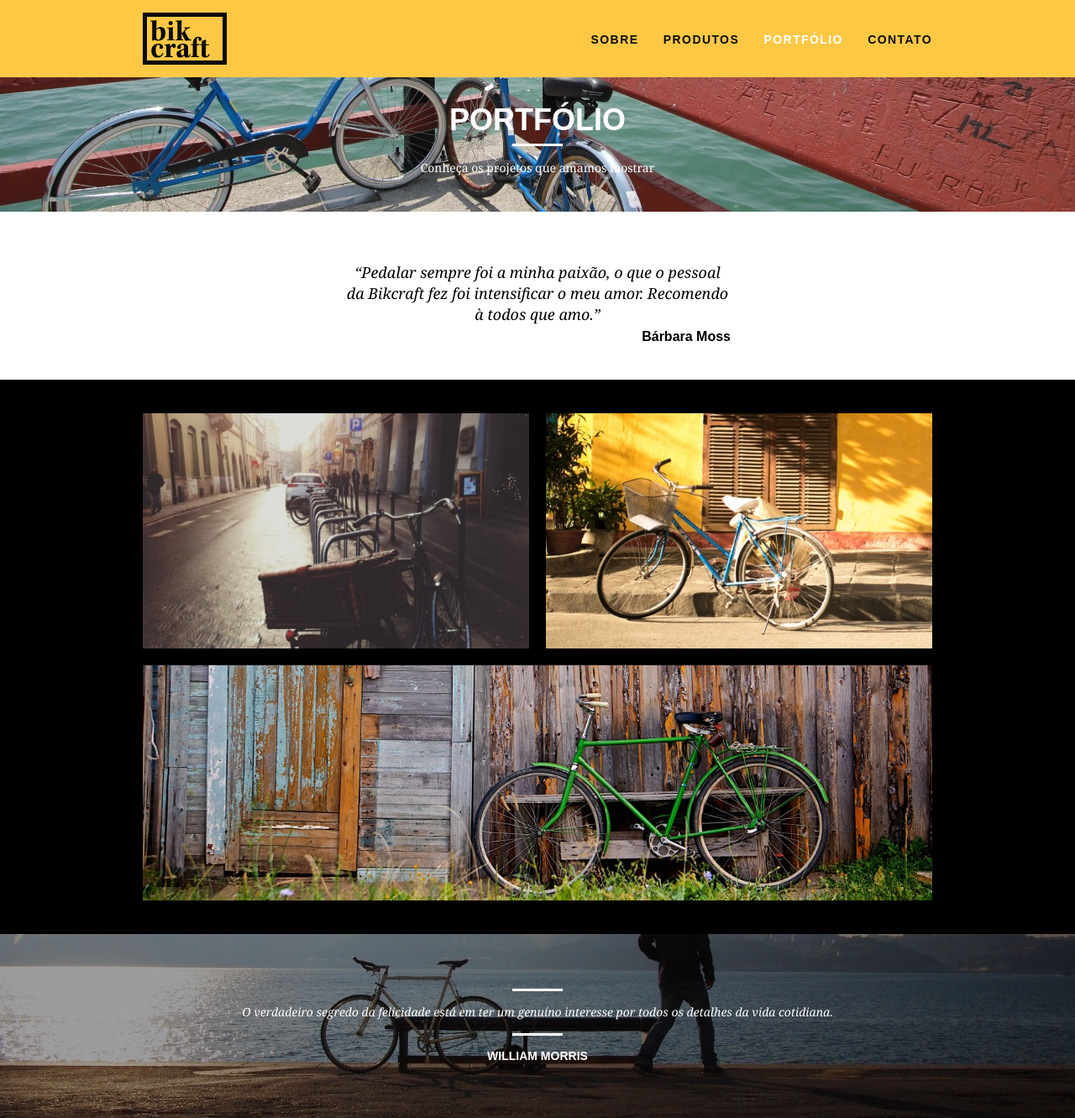
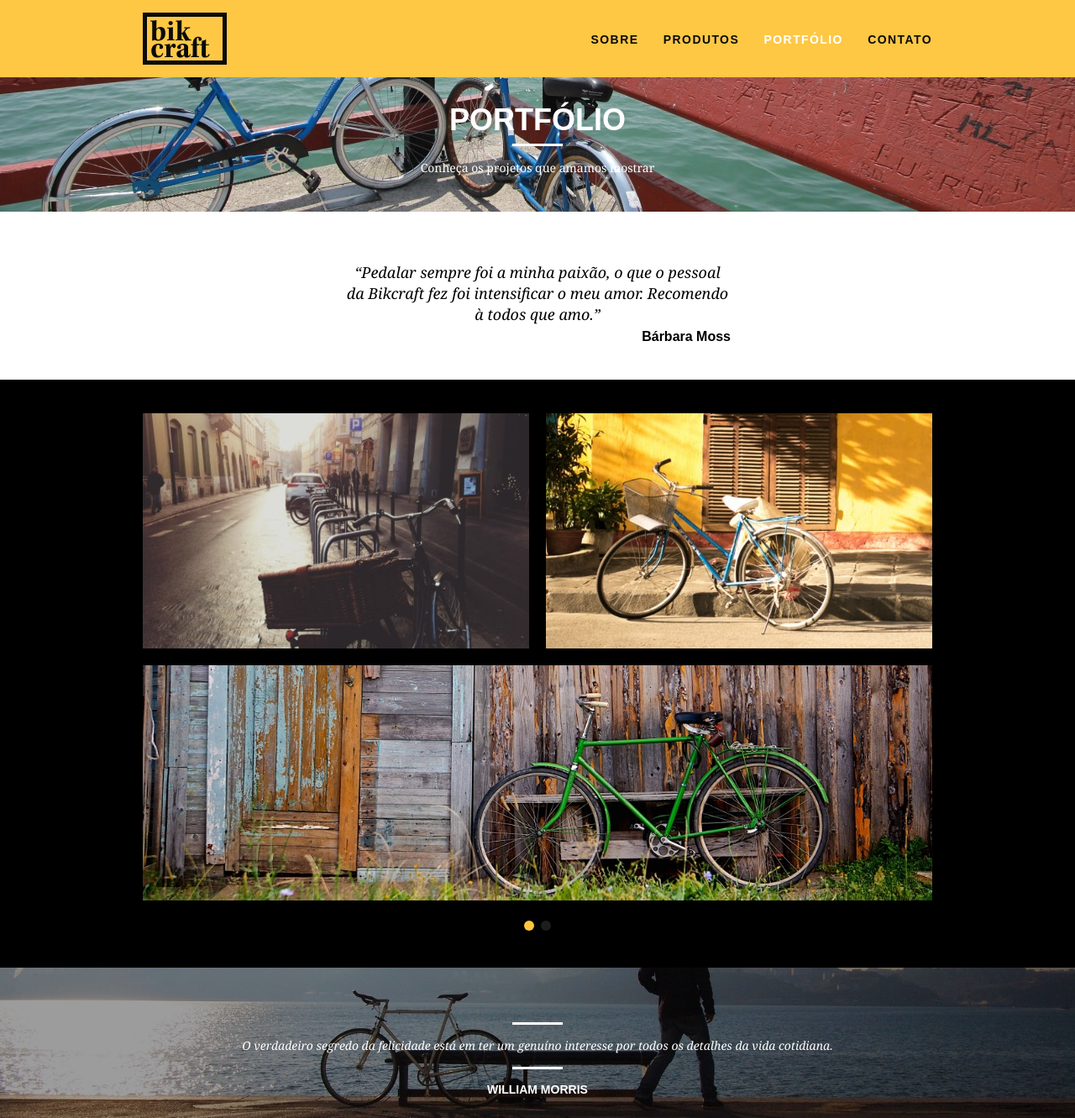
Before and after one commit to antonioizaias/origamid-bikcraft, a PHP site: page /portfolio.html in a window 1280 px wide. Shown: the top 1331 px of the page at 84% size. Run offline with PHP 8.4, Linux system fonts and the light colour scheme.

Commit message:
Plugin de Slide

```diff
--- a/about.html
+++ b/about.html
@@ -135,7 +135,6 @@
             </div>
         </footer>
         <!-- JavaScript -->
-        <script src="/src/simple-slide.js"></script>
         <script src="/src/script.js"></script>
     </body>
 </html>
--- a/assets/css/responsive.css
+++ b/assets/css/responsive.css
@@ -195,6 +195,11 @@
         padding-bottom: 20px;
     }
 
+    /* Navegação – Slide */
+    .js [data-slide-nav] {
+        margin-top: 0;
+    }
+
     /* Página de contato */
     .contato-form {
         padding-right: 0px;
--- a/assets/css/style.css
+++ b/assets/css/style.css
@@ -433,3 +433,45 @@ img {
     margin: 10px 0;
     background: #000;
 }
+
+/* JavaScript – Slide */
+.js [data-slide] {
+    position: relative;
+}
+
+.js [data-slide] > * {
+    position: absolute;
+    top: 0px;
+    opacity: 0;
+}
+.js [data-slide] > .active {
+    position: relative;
+    opacity: 1;
+    transition: opacity 500ms;
+    z-index: 1;
+}
+
+/* Navegação – Slide */
+.js [data-slide-nav] {
+    display: block;
+    text-align: center;
+    margin-top: 20px;
+}
+
+.js [data-slide-nav] > button {
+    display: inline-block;
+    width: 12px;
+    height: 12px;
+    margin: 4px;
+    border: none;
+    padding: 0;
+    border-radius: 6px;
+    /* Colocando os números pro lado e ocultando tudo que está fora */
+    text-indent: -60px;
+    overflow: hidden;
+    background: #1D1D1D;
+}
+
+.js [data-slide-nav] > button.active {
+    background: #FEC63E;
+}
--- a/contact.html
+++ b/contact.html
@@ -143,7 +143,6 @@
             </div>
         </footer>
         <!-- JavaScript -->
-        <script src="/src/simple-slide.js"></script>
         <script src="/src/script.js"></script>
     </body>
 </html>
--- a/index.html
+++ b/index.html
@@ -188,7 +188,6 @@
             </div>
         </footer>
         <!-- JavaScript -->
-        <script src="/src/simple-slide.js"></script>
         <script src="/src/script.js"></script>
     </body>
 </html>
--- a/portfolio.html
+++ b/portfolio.html
@@ -46,16 +46,24 @@
         </section>
 
         <!-- Quotes -->
-        <section class="container">
+        <section class="container" data-slide="quote">
             <blockquote class="quote-cliente">
                 <p>“Pedalar sempre foi a minha paixão, o que o pessoal da Bikcraft fez foi intensificar o meu amor. Recomendo à todos que amo.”</p>
                 <cite>Bárbara Moss</cite>
+            </blockquote>
+            <blockquote class="quote-cliente">
+                <p>“Aqueles que ainda não possuem uma Bikcraft, não sabem o que estão perdendo. A precisão é absurda e a velocidade transcendental. Nunca vi nada igual.”</p>
+                <cite>Gabriel Henrique</cite>
+            </blockquote>
+            <blockquote class="quote-cliente">
+                <p>“Nada melhor do que dar um rolê com a minha Bikcraft na orla. Essa é a minha companheira mais fiel, nunca me traiu e está sempre a minha disposição.”</p>
+                <cite>Lucas Gabriel</cite>
             </blockquote>
         </section>
 
         <!-- Sessão – Portfólio -->
         <section class="portfolio portfolio-sessao-propria">
-            <div class="container">
+            <div class="container" data-slide="portfolio">
                 <ul class="portfolio-list">
                     <li class="grid-8">
                         <img src="assets/images/portfolio/retro.jpg" alt="Retrô">
@@ -67,9 +75,19 @@
                         <img src="assets/images/portfolio/sport.jpg" alt="Esporte">
                     </li>
                 </ul>
+                <ul class="portfolio-list">
+                    <li class="grid-8">
+                        <img src="assets/images/portfolio/tour.jpg" alt="Passeio">
+                    </li>
+                    <li class="grid-8">
+                        <img src="assets/images/portfolio/retro.jpg" alt="Retrô">
+                    </li>
+                    <li class="grid-16">
+                        <img src="assets/images/portfolio/sport.jpg" alt="Esporte">
+                    </li>
+                </ul>
             </div>
         </section>
-
 
         <!-- Sessão – Quebra -->
         <section class="quebra">
--- a/products.html
+++ b/products.html
@@ -199,7 +199,6 @@
             </div>
         </footer>
         <!-- JavaScript -->
-        <script src="/src/simple-slide.js"></script>
         <script src="/src/script.js"></script>
     </body>
 </html>
--- a/src/script.js
+++ b/src/script.js
@@ -0,0 +1,15 @@
+var footer = document.querySelector(".footer");
+console.log(footer);
+
+if (window.SimpleSlide) {
+    new SimpleSlide({
+        slide: 'quote',
+        time: 5000,
+    });
+
+    new SimpleSlide({
+        slide: 'portfolio',
+        time: 5000,
+        nav: true,
+    });
+}
```
Also changed, not shown: src/simple-slide.js (added, +1 -0 lines).
